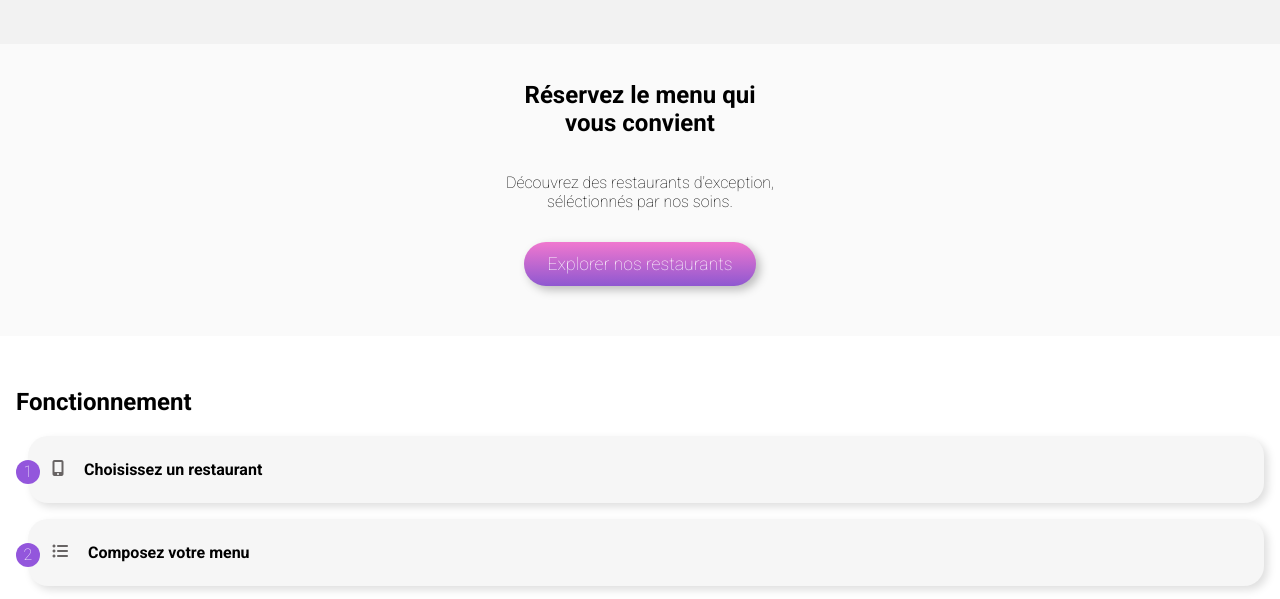
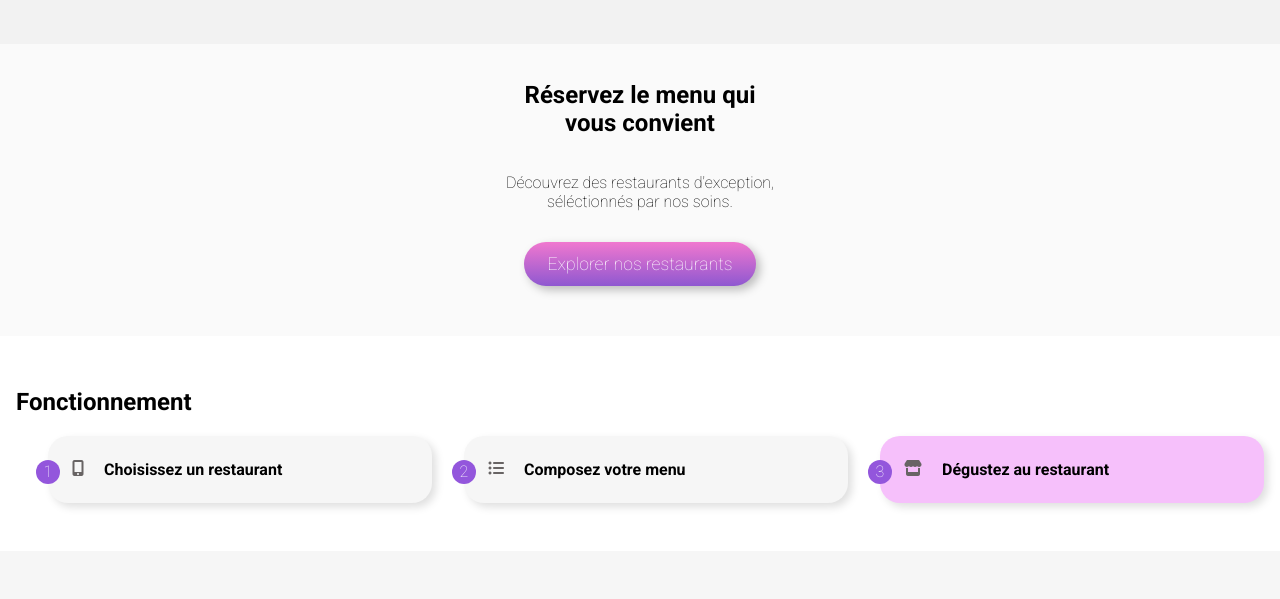
Before and after one commit to dzhabrailov69/alikhan_dzhabrailov_3_2021-08-26, a plain HTML site: page index.html in a window 1280 px wide. Shown: the part 184-783 px from the top of the page. Drawn offline with Linux system fonts and the light colour scheme; a web font is replaced by a local one.

Commit message:
Responsive pc et réctification

```diff
--- a/css/header.css
+++ b/css/header.css
@@ -38,6 +38,12 @@
     padding: 0;
     counter-reset: compteListe;
 }
+@media (min-width: 64rem) {
+    .listStyle {
+      display: flex;
+    }
+}
+
 .listStyles {
     padding: 1.5rem;
     margin: 1rem 0 1rem .75rem;
@@ -47,6 +53,13 @@
     display: flex;
     position: relative;
 }
+@media (min-width: 64rem) {
+    .listStyles {
+        flex: 1;
+        margin: 0 0 0 2rem;
+    }
+}
+
 .listStyles3 {
     padding: 1.5rem;
     margin: 1rem 0 1rem .75rem;
@@ -55,6 +68,12 @@
     background-color: #f6c0fb;
     display: flex;
     position: relative;
+}
+@media (min-width: 64rem) {
+    .listStyles3 {
+        flex: 1;
+        margin: 0 0 0 2rem;
+    }
 }
 .paddingFonc {
     padding: 2rem 1rem;
--- a/css/restaurant.css
+++ b/css/restaurant.css
@@ -16,11 +16,12 @@
     grid-template-columns: repeat(1, 1fr);
     column-gap: 2rem;
     row-gap: 2rem;
-
-    @media (min-width:64rem) {
+ }
+  @media (min-width: 64rem) {
+    .cards {
       grid-template-columns: repeat(2, 1fr);
-    }
-  }
+   }
+ }
 
   .card {
     background-color: white;
--- a/css/style.css
+++ b/css/style.css
@@ -233,13 +233,13 @@ body {
 
 /*********DEUXIEME PARTIE************/
 .submenus {
-    display: grid;
-
-
-  @media (min-width:64rem) {
-      grid-template-columns: repeat(3,1fr);
-      column-gap: 1rem;
-  }
+  display: grid;
+}
+@media (min-width: 64rem) {
+  .submenus {
+    grid-template-columns: repeat(3, 1fr);
+    column-gap: 1rem;
+ }
 }
   .submenu {
     max-width: 100%;
```
